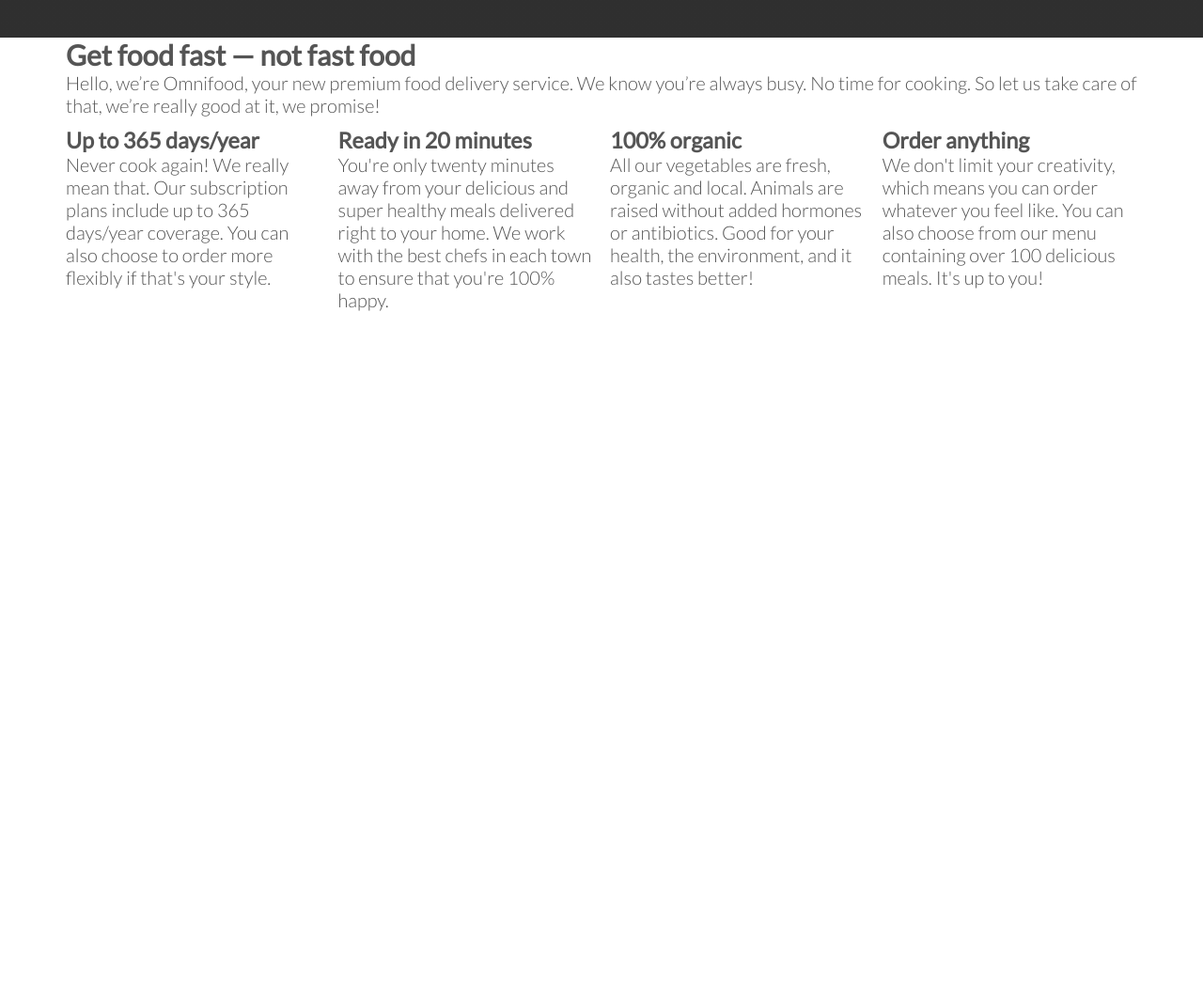
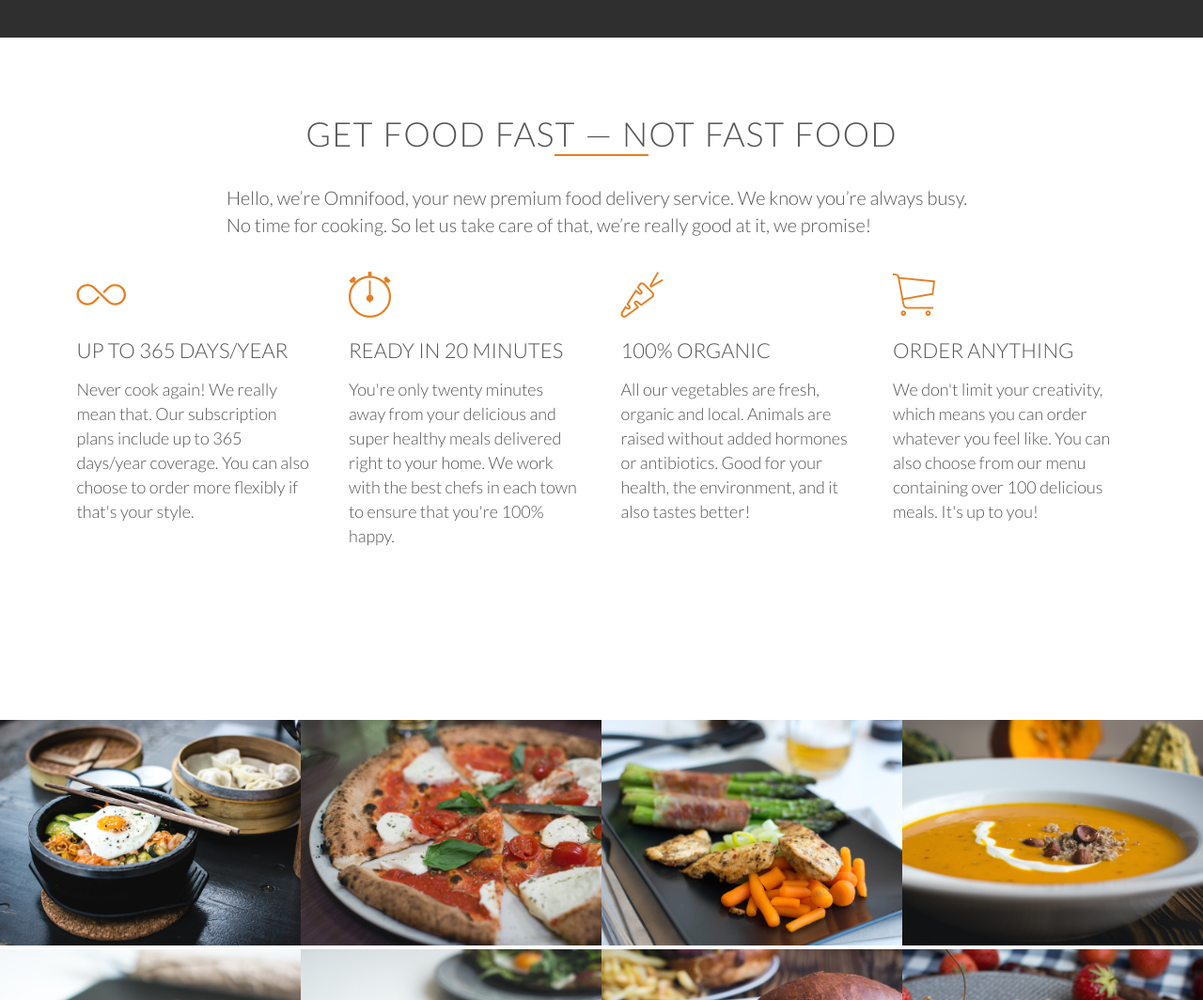
Before and after one commit to elmouahhidi/elmouahhidi.github.io, a plain HTML site: page index.html in a window 1280 px wide. Shown: the part 760-1824 px from the top of the page at 94% size. Before the commit the page ends 1103 px from the top, so only its background shows below. Drawn offline with Linux system fonts and the light colour scheme; grey boxes are pictures that could not be loaded; files whose address does not match are found by name.

Commit message:
Second commit

```diff
--- a/index.html
+++ b/index.html
@@ -4,6 +4,7 @@
     <head>
         <link ref="stylesheet" type="text/css" href="vendors/css/normilize.css">
         <link rel="stylesheet" type="text/css" href="vendors/css/grid.css">
+        <link rel="stylesheet" type="text/css" href="vendors/css/ionicons.min.css">
         <link rel="stylesheet" type="text/css" href="resources/css/style.css">
         <link href="https://fonts.googleapis.com/css?family=Lato:100,300,300i,400" rel="stylesheet">
         <title>Omnifood</title>
@@ -31,33 +32,86 @@
 
         <section class="section-features">
             <div class="row">
+
                 <h2>Get food fast &mdash; not fast food</h2>
                 <p class="long-copy">Hello, we’re Omnifood, your new premium food delivery service. We know you’re always busy. No time for cooking. So let us take care of that, we’re really good at it, we promise!</p>
             </div>
 
             <div class="row">
-                <div class="col span-1-of-4">
+                <div class="col span-1-of-4 box">
+                    <i class="ion-ios-infinite-outline icon-big"></i>
+
                     <h3>Up to 365 days/year</h3>
                     <p>Never cook again! We really mean that. Our subscription plans include up to 365 days/year coverage. You can also choose to order more flexibly if that's your style.</p>
                 </div>
 
-                <div class="col span-1-of-4">
+                <div class="col span-1-of-4 box">
+                    <i class="ion-ios-stopwatch-outline icon-big"></i>
                     <h3>Ready in 20 minutes</h3>
                     <p>You're only twenty minutes away from your delicious and super healthy meals delivered right to your home. We work with the best chefs in each town to ensure that you're 100% happy.</p>
                 </div>
 
-                <div class="col span-1-of-4">
+                <div class="col span-1-of-4 box">
+                    <i class="ion-ios-nutrition-outline icon-big"></i>
                     <h3>100% organic</h3>
                     <p>All our vegetables are fresh, organic and local. Animals are raised without added hormones or antibiotics. Good for your health, the environment, and it also tastes better!</p>
                 </div>
 
-                <div class="col span-1-of-4">
+                <div class="col span-1-of-4 box">
+                    <i class="ion-ios-cart-outline icon-big"></i>
                     <h3>Order anything</h3>
                     <p>We don't limit your creativity, which means you can order whatever you feel like. You can also choose from our menu containing over 100 delicious meals. It's up to you!</p>
                 </div>
 
             </div>
 
+        </section>
+
+        <section class="section-meals">
+            <ul class="meals-showcase">
+                <li>
+                    <figure class="meal-photo">
+                    <img src="resources/img/1.jpg" alt="Korean bibimbap with egg and vegetables">
+                    </figure>
+                </li>
+                <li>
+                    <figure class="meal-photo">
+                    <img src="resources/img/2.jpg" alt="Simple italian pizza with cherry tomatoes">
+                    </figure>
+                </li>
+                <li>
+                    <figure class="meal-photo">
+                    <img src="resources/img/3.jpg" alt="Chicken breast steak with vegetables">
+                    </figure>
+                </li>
+                <li>
+                    <figure class="meal-photo">
+                    <img src="resources/img/4.jpg" alt="Autumn pumpkin soup">
+                  </figure>
+                </li>
+            </ul>
+            <ul class="meals-showcase">
+                <li>
+                    <figure class="meal-photo">
+                    <img src="resources/img/5.jpg" alt="Paleo beef steak with vegetables">
+                    </figure>
+                </li>
+                <li>
+                    <figure class="meal-photo">
+                    <img src="resources/img/6.jpg" alt="Healthy baguette with egg and vegetables">
+                    </figure>
+                </li>
+                <li>
+                    <figure class="meal-photo">
+                    <img src="resources/img/7.jpg" alt="Burger with cheddar and bacon">
+                    </figure>
+                </li>
+                <li>
+                    <figure class="meal-photo">
+                    <img src="resources/img/8.jpg" alt="Granola with cherries and strawberries">
+                  </figure>
+                </li>
+            </ul>
 
         </section>
     </body>
--- a/resources/css/style.css
+++ b/resources/css/style.css
@@ -29,23 +29,82 @@
     margin: 0 auto;
 }
 
+section {
+    padding:80px 0;
+}
 
+.box {
+    padding:1%;
+}
+
+.box p {
+    font-size:90%;
+    line-height: 145%;
+}
+
+
+/*-----------------------------------------------------------*/
+/*--------------------- icons------------------------------*/
+/*-----------------------------------------------------------*/
+
+.icon-big {
+    font-size: 300%;
+    display:block;
+    color:#e67e22;
+    margin-bottom:10px;
+
+}
 /*-----------------------------------------------------------*/
 /*--------------------- Headings------------------------*/
 /*-----------------------------------------------------------*/
+
+h1,
+h2,
+h3 {
+    font-weight:300;
+    text-transform: uppercase;
+
+    }
 
 h1 {
     margin-top:0;
     margin-bottom:20px;
     color: #fff;
-    font-size: 150%;
-    font-weight:300;
-    text-transform: uppercase;
+    font-size: 240%;
+    word-spacing:3px;
     letter-spacing: 1px;
-    word-spacing:3px;
-
 }
 
+h2 {
+    font-size: 180%;
+    word-spacing: 2px;
+    text-align: center;
+    margin-bottom: 30px;
+    letter-spacing: 1px;
+}
+
+h2:after {
+    display: block;
+    height: 2px;
+    background-color: #e67e22;
+    content:" ";
+    width: 100px;
+    margin:0 auto;
+}
+
+h3 {
+    font-size: 110%;
+    margin-bottom: 15px;
+}
+/*-----------------------------------------------------------*/
+/*--------------------- Paragraphs--------------------------*/
+/*-----------------------------------------------------------*/
+
+.long-copy {
+    line-height: 145%;
+    width:70%;
+    margin-left:15%;
+}
 
 /*-----------------------------------------------------------*/
 /*--------------------- Butons ------------------------*/
@@ -151,3 +210,29 @@
     border-bottom:2px solid #e67e22;
 
     }
+
+
+/*-----------------------------------------------------------*/
+/*--------------------- Meals ------------------------------*/
+/*-----------------------------------------------------------*/
+
+.meals-showcase {
+list-style: none;
+    width:100%;
+}
+
+.meals-showcase li {
+    display: block;
+    float:left;
+    width:25%;
+}
+
+.meal-photo {
+ width: 100%;
+    margin=0;
+}
+
+.meal-photo img {
+    width: 100%;
+    height: auto;
+}
```
